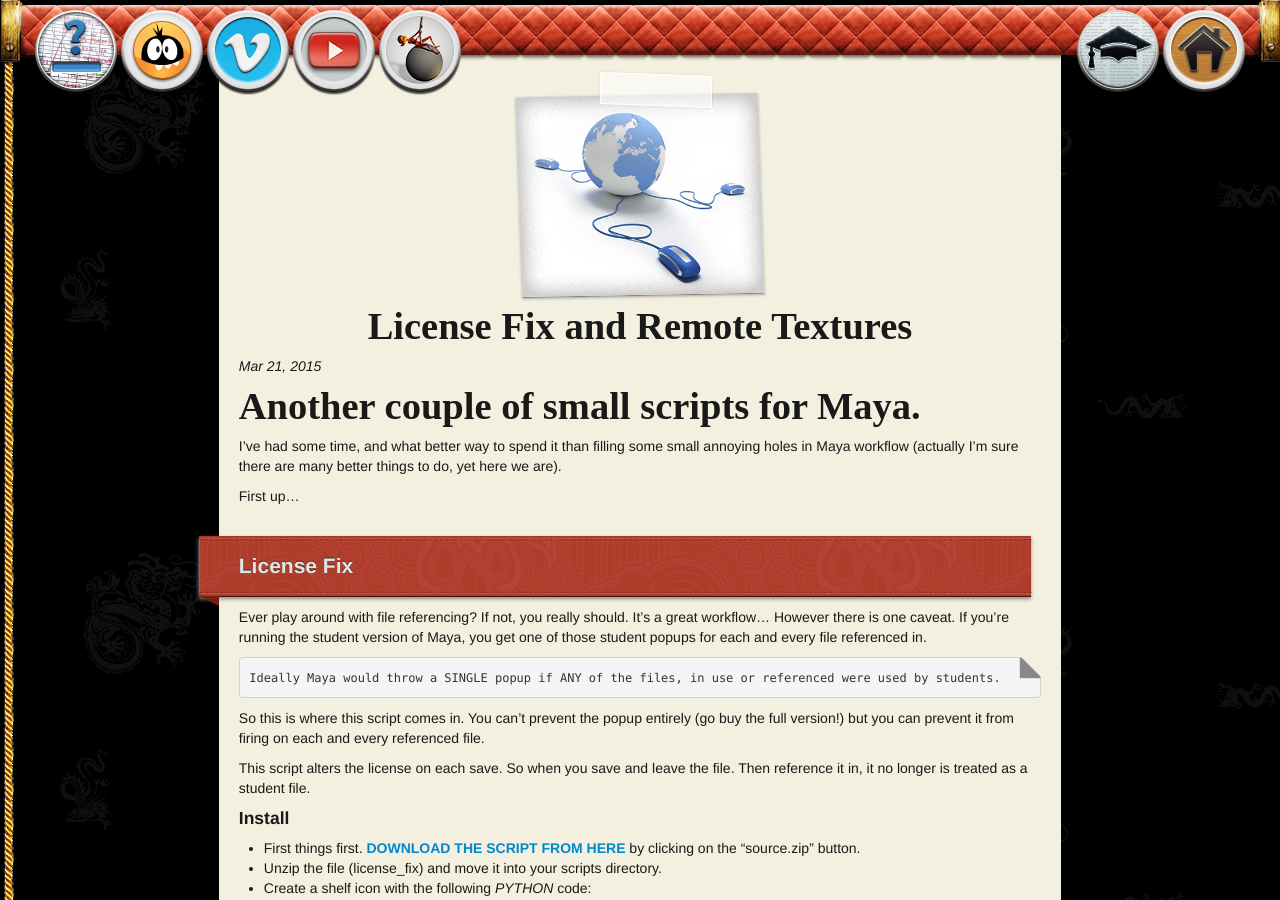
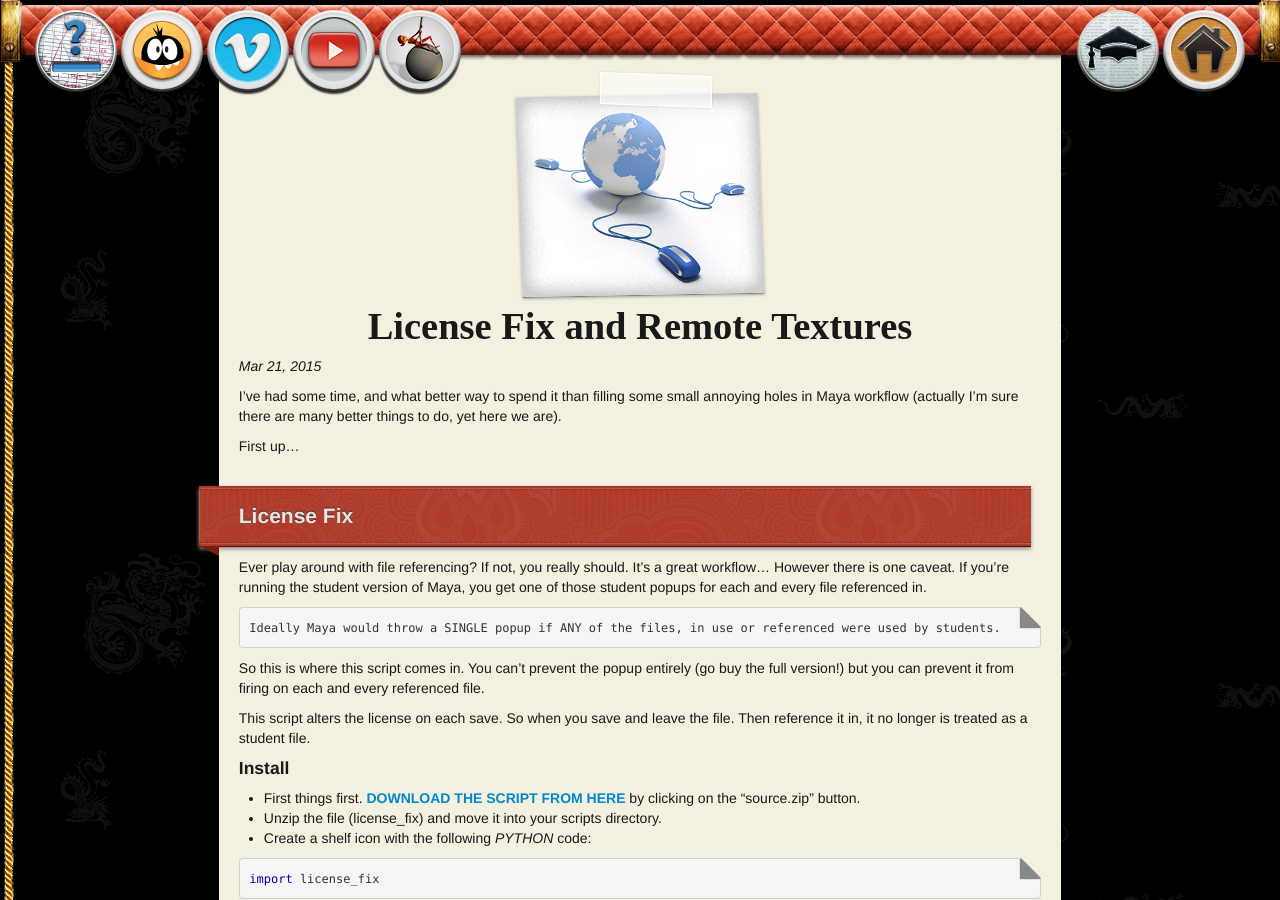
Before and after one commit to internetimagery/internetimagery.github.io, a Jekyll site: the page built from news/_posts/2015-03-21-license-fix-and-remote-textures.md, in a window 1280 px wide and 900 px high. Built offline with Jekyll 4.4.1, drawn with Linux system fonts in a browser that asks for light colours; some web fonts are replaced.

Commit message:
Update 2015-03-21-license-fix-and-remote-textures.md

```diff
--- a/news/_posts/2015-03-21-license-fix-and-remote-textures.md
+++ b/news/_posts/2015-03-21-license-fix-and-remote-textures.md
@@ -3,8 +3,6 @@ title: License Fix and Remote Textures
 layout: post
 thumb: /img/posts/web-hosting-reviews.png
 ---
-
-# Another couple of small scripts for Maya.
 
 I've had some time, and what better way to spend it than filling some small annoying holes in Maya workflow (actually I'm sure there are many better things to do, yet here we are).
 
```
